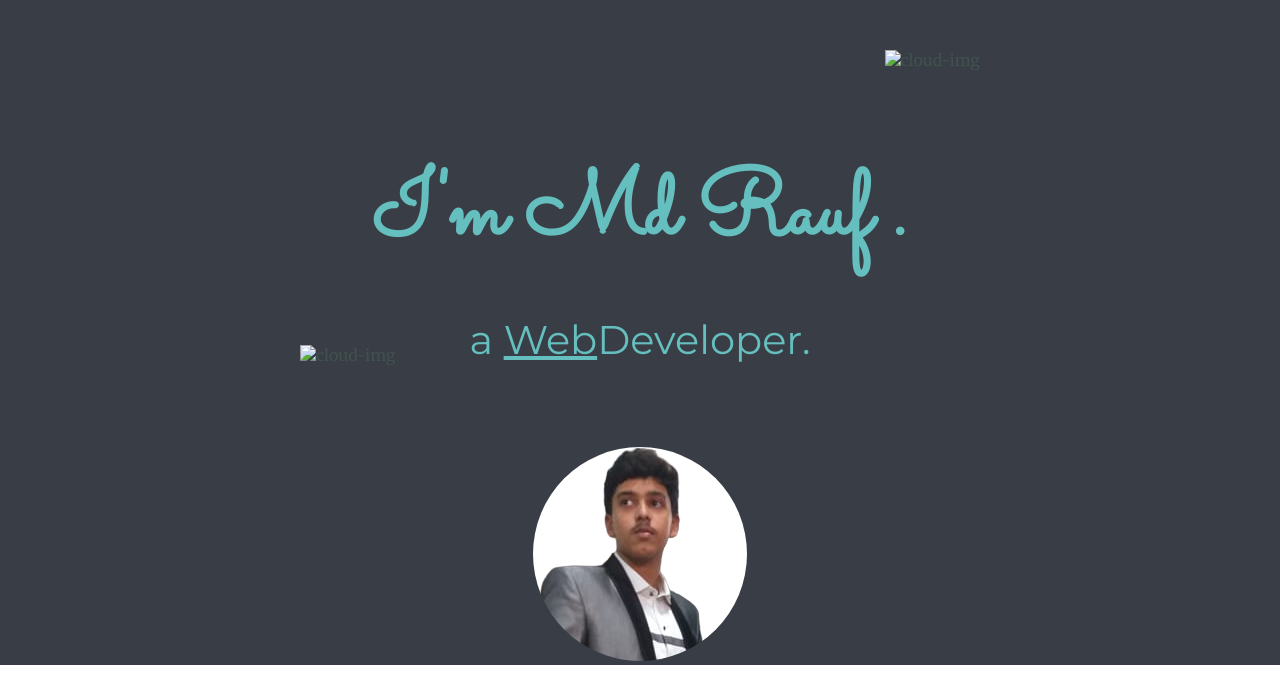
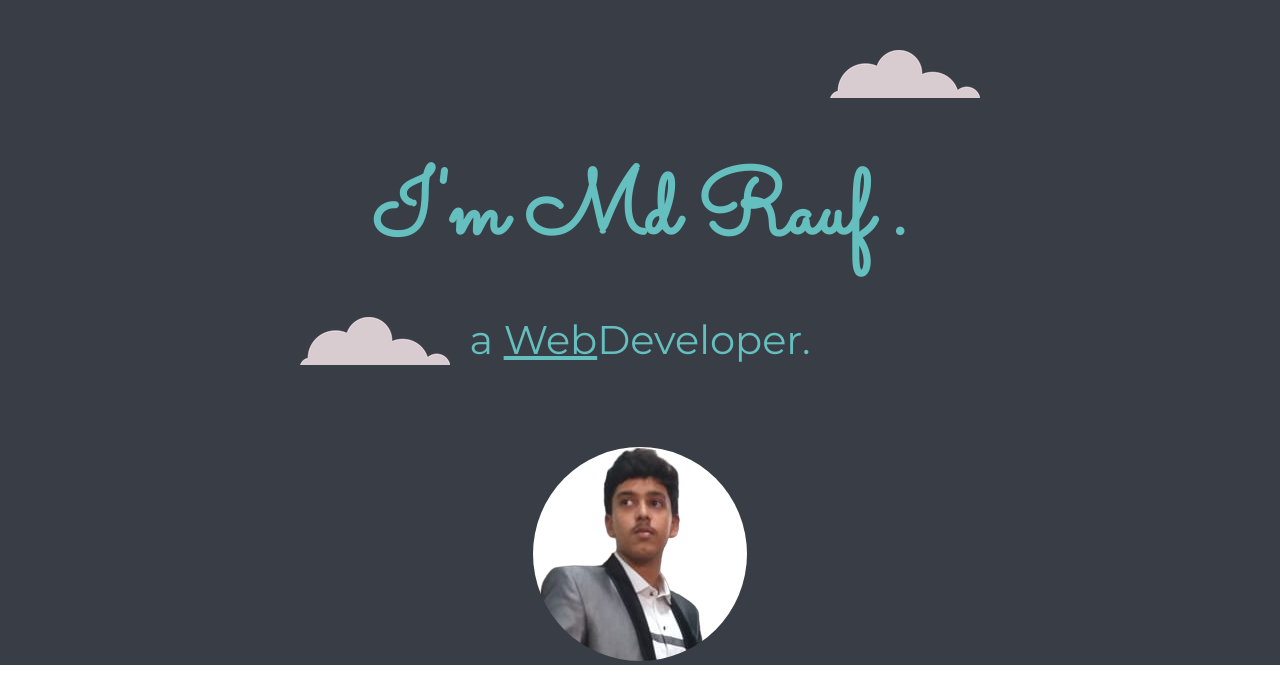
Before and after one commit to mdraufurrahman/personalsite, a plain HTML site: page index.html in a window 1280 px wide. Shown: the top 684 px of the page. Drawn offline with Linux system fonts and the light colour scheme.

Commit message:
Update index.html

```diff
--- a/index.html
+++ b/index.html
@@ -10,12 +10,12 @@
 </head>
 <body>
 <div class="top-container">
-<img class="top-cloud" src="images/cloud.png" alt="cloud-img">
+<img class="top-cloud" src="cloud.png" alt="cloud-img">
 <div class="title-text">
 <h1>I'm Md Rauf . </h1>
 <h2>a <span class="pro">Web</span>Developer.</h2>
 </div>
-<img class="bottom-cloud" src="images/cloud.png" alt="cloud-img">
+<img class="bottom-cloud" src="cloud.png" alt="cloud-img">
 <br>
 <br>
 <img src="raufn.png" alt="profile-img">
```
